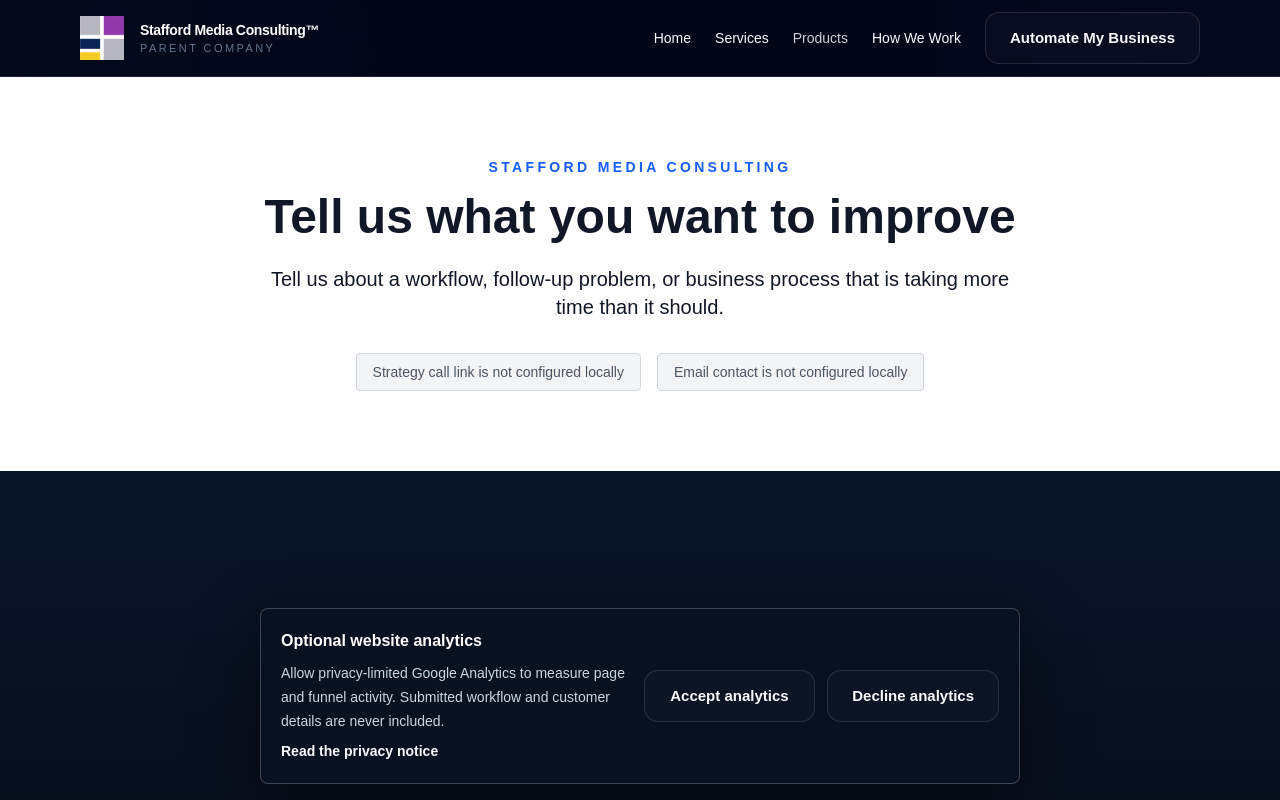
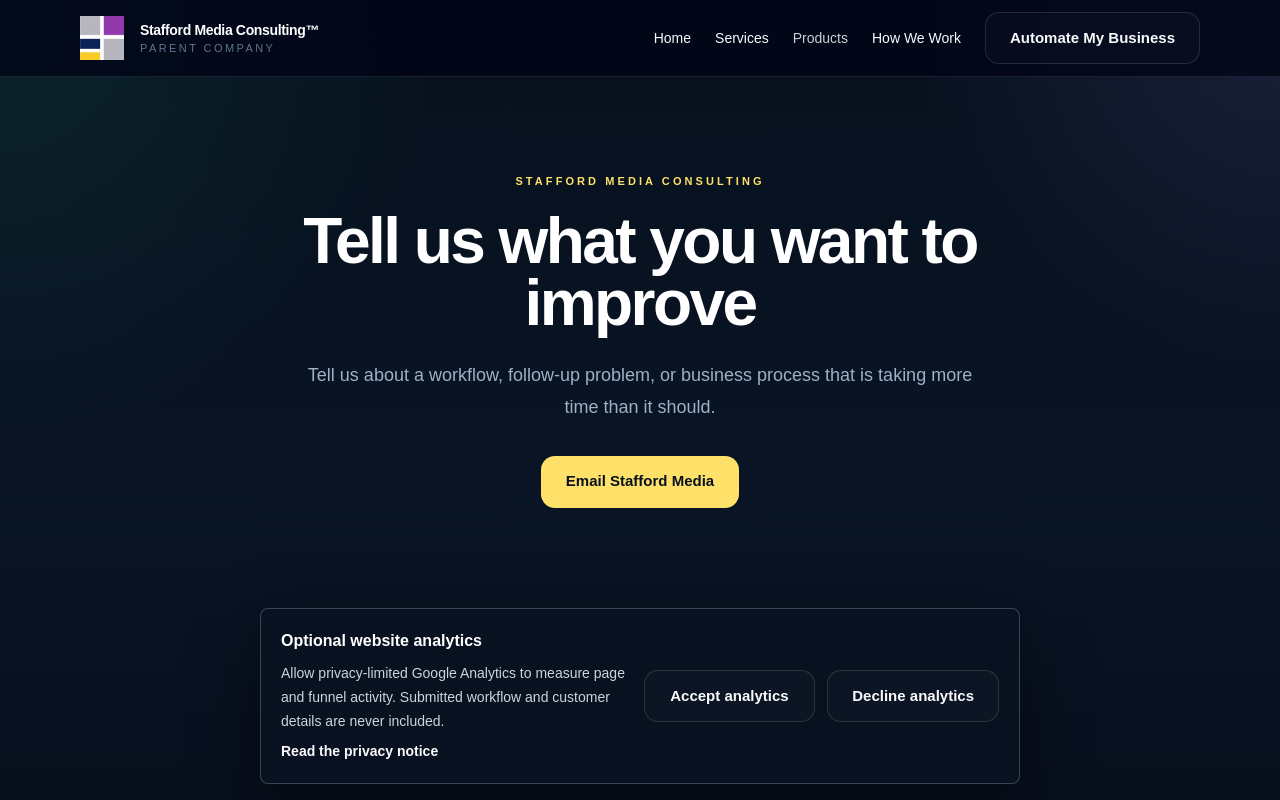
Before and after one commit to RStaff/staffordmedia-site, a Next.js app: page /contact in a window 1280 px wide. Shown: the top 800 px of the page. Built offline with nearby package versions, Linux system fonts and the light colour scheme; no server answers.

Commit message:
fix(site): route visitor CTAs and contact path

```diff
--- a/src/app/contact/page.tsx
+++ b/src/app/contact/page.tsx
@@ -15,24 +15,8 @@ export default function ContactPage() {
   const analytics = useStaffordMediaAnalytics();
   const [brief, setBrief] = useState<AutomationBrief | null>(null);
   const [copyError, setCopyError] = useState(false);
-  const calendlyUrl = process.env.NEXT_PUBLIC_CALENDLY_URL?.trim();
-  let validCalendlyUrl: string | null = null;
-  if (calendlyUrl) {
-    try {
-      const parsedCalendlyUrl = new URL(calendlyUrl);
-      if (
-        parsedCalendlyUrl.protocol === "https:" &&
-        (parsedCalendlyUrl.hostname === "calendly.com" ||
-          parsedCalendlyUrl.hostname.endsWith(".calendly.com"))
-      ) {
-        validCalendlyUrl = calendlyUrl;
-      }
-    } catch {
-      validCalendlyUrl = null;
-    }
-  }
   const mailto = buildAutomationMailto(
-    process.env.NEXT_PUBLIC_CONTACT_EMAIL,
+    process.env.NEXT_PUBLIC_CONTACT_EMAIL?.trim() || "support@staffordmedia.ai",
     brief || {
       improvements: [],
       businessType: null,
@@ -84,15 +68,13 @@ export default function ContactPage() {
   }
 
   return (
-    <main className="bg-white px-6 py-20 text-center text-gray-900">
-      <div className="mx-auto max-w-3xl">
-        <p className="mb-4 text-sm font-semibold uppercase tracking-[0.24em] text-blue-600">
-          Stafford Media Consulting
-        </p>
-        <h1 className="mb-6 text-4xl font-bold md:text-5xl">
+    <main className="section-pad">
+      <div className="site-shell max-w-3xl text-center">
+        <p className="eyebrow text-[var(--smc-accent)]">Stafford Media Consulting</p>
+        <h1 className="hero-title mt-5 text-white">
           Tell us what you want to improve
         </h1>
-        <p className="mb-8 text-lg md:text-xl">
+        <p className="body-lg mt-6">
           Tell us about a workflow, follow-up problem, or business process that
           is taking more time than it should.
         </p>
@@ -100,7 +82,7 @@ export default function ContactPage() {
         {brief ? (
           <section
             aria-labelledby="submitted-brief-heading"
-            className="mb-8 rounded-xl border border-gray-200 bg-gray-50 p-6 text-left"
+            className="premium-panel-soft mb-8 p-6 text-left"
           >
             <div className="flex items-start justify-between gap-4">
               <h2 id="submitted-brief-heading" className="text-xl font-semibold">
@@ -109,7 +91,7 @@ export default function ContactPage() {
               <button
                 type="button"
                 onClick={removeBrief}
-                className="text-sm font-semibold text-gray-600 underline hover:text-gray-900"
+                className="text-sm font-semibold text-slate-300 underline hover:text-white"
               >
                 Remove saved brief
               </button>
@@ -124,50 +106,34 @@ export default function ContactPage() {
           </section>
         ) : null}
 
-        <div className="flex flex-wrap justify-center gap-4">
+        <div className="mt-8 flex flex-wrap justify-center gap-4">
           {brief ? (
             <button
               type="button"
               onClick={copyBrief}
-              className="rounded bg-blue-600 px-4 py-2 font-semibold text-white hover:bg-blue-700"
+              className="smc-button smc-button-secondary"
             >
               Copy Brief
             </button>
           ) : null}
-          {validCalendlyUrl ? (
-            <a
-              href={validCalendlyUrl}
-              className="rounded border border-gray-400 px-4 py-2 font-semibold text-gray-800 hover:bg-gray-100"
-            >
-              Book Strategy Call
-            </a>
-          ) : (
-            <div className="rounded border border-gray-300 bg-gray-100 px-4 py-2 text-sm text-gray-600">
-              Strategy call link is not configured locally
-            </div>
-          )}
           {mailto ? (
-            <a href={mailto} onClick={() => analytics.track("email_click")} className="rounded bg-gray-900 px-4 py-2 font-semibold text-white hover:bg-gray-800">
+            <a href={mailto} onClick={() => analytics.track("email_click")} className="smc-button smc-button-primary">
               Email Stafford Media
             </a>
-          ) : (
-            <div className="rounded border border-gray-300 bg-gray-100 px-4 py-2 text-sm text-gray-600">
-              Email contact is not configured locally
-            </div>
-          )}
+          ) : null}
         </div>
         {copyError ? (
-          <p role="alert" className="mt-4 text-sm text-red-700">
-            The brief could not be copied automatically. Copy it manually, then use the booking link.
+          <p role="alert" className="mt-4 text-sm text-red-300">
+            The brief could not be copied automatically. Copy it manually, then use the email link.
           </p>
         ) : null}
         {brief ? (
-          <p className="mt-4 text-sm text-gray-600">
+          <p className="mt-4 text-sm text-slate-400">
             Copy your brief to paste into an email or booking form; it is not sent automatically.
           </p>
         ) : null}
         {brief && mailto ? (
-          <p className="mt-2 text-sm text-gray-600">
+          <p className="mt-2 text-sm text-slate-400">
             The email link contains coordination text only. Use Copy Brief, then paste the brief into your email if desired.
           </p>
         ) : null}
--- a/src/app/recovery-demo/page.tsx
+++ b/src/app/recovery-demo/page.tsx
@@ -11,7 +11,7 @@ export default function RecoveryDemoPage() {
       <div className="mx-auto max-w-5xl space-y-8">
         <section className="rounded-[28px] border border-slate-800 bg-slate-900/90 p-8 shadow-2xl shadow-black/20">
           <p className="text-[11px] font-semibold uppercase tracking-[0.24em] text-violet-300">
-            Abando Recovery Demo
+            Optional concept demo · Abando Recovery
           </p>
           <h1 className="mt-4 text-4xl font-semibold tracking-tight text-white">
             See the proof loop: message sent, shopper returns, revenue attributed.
@@ -37,8 +37,16 @@ export default function RecoveryDemoPage() {
           </div>
 
           <div className="mt-8 flex flex-wrap gap-4">
-            <Link href="/shopifixer" className="rounded-full border border-slate-600 px-5 py-3 text-sm font-semibold text-white transition hover:border-violet-300 hover:text-violet-200">
-              Run ShopiFixer Audit
+            <a
+              href="https://www.abando.ai/"
+              target="_blank"
+              rel="noreferrer"
+              className="smc-button smc-button-primary"
+            >
+              Visit Abando.ai
+            </a>
+            <Link href="/contact" className="smc-button smc-button-secondary">
+              Talk with Stafford Media
             </Link>
           </div>
         </section>
--- a/src/components/site/ProductSplit.tsx
+++ b/src/components/site/ProductSplit.tsx
@@ -112,8 +112,19 @@ export default function ProductSplit() {
             Independent product. Complementary recovery layer.
           </div>
 
-          <Link href="/recovery-demo" className="mt-8 inline-flex rounded-xl border border-white/10 px-6 py-3 font-semibold text-white transition hover:border-violet-300 hover:text-violet-200">
-            See Abando Recovery Proof
+          <a
+            href="https://www.abando.ai/"
+            className="smc-button smc-button-primary mt-8"
+            target="_blank"
+            rel="noreferrer"
+          >
+            Visit Abando.ai
+          </a>
+          <Link
+            href="/recovery-demo"
+            className="smc-button smc-button-secondary mt-3"
+          >
+            View optional concept demo
           </Link>
         </article>
       </div>
```
